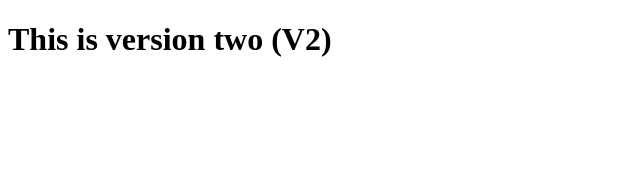
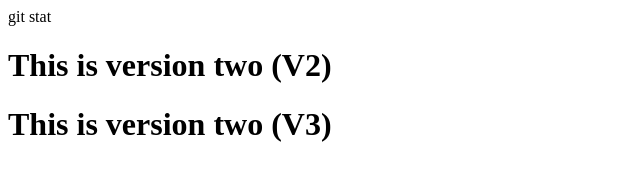
Before and after one commit to Jagadish1406/gitdemo, a plain HTML site: page index.html/index.html in a window 1280 px wide. Shown: the whole page, without its empty margins (0-640 px from the left). Drawn offline with Linux system fonts and the light colour scheme.

Commit message:
V3 file please track it

```diff
--- a/index.html/index.html
+++ b/index.html/index.html
@@ -7,6 +7,8 @@
 </head>
 <body>
 
-</body>
+</body>git stat
 <h1>This is version two (V2)</h1>
+
+<h1>This is version two (V3)</h1>
 </html>
```
